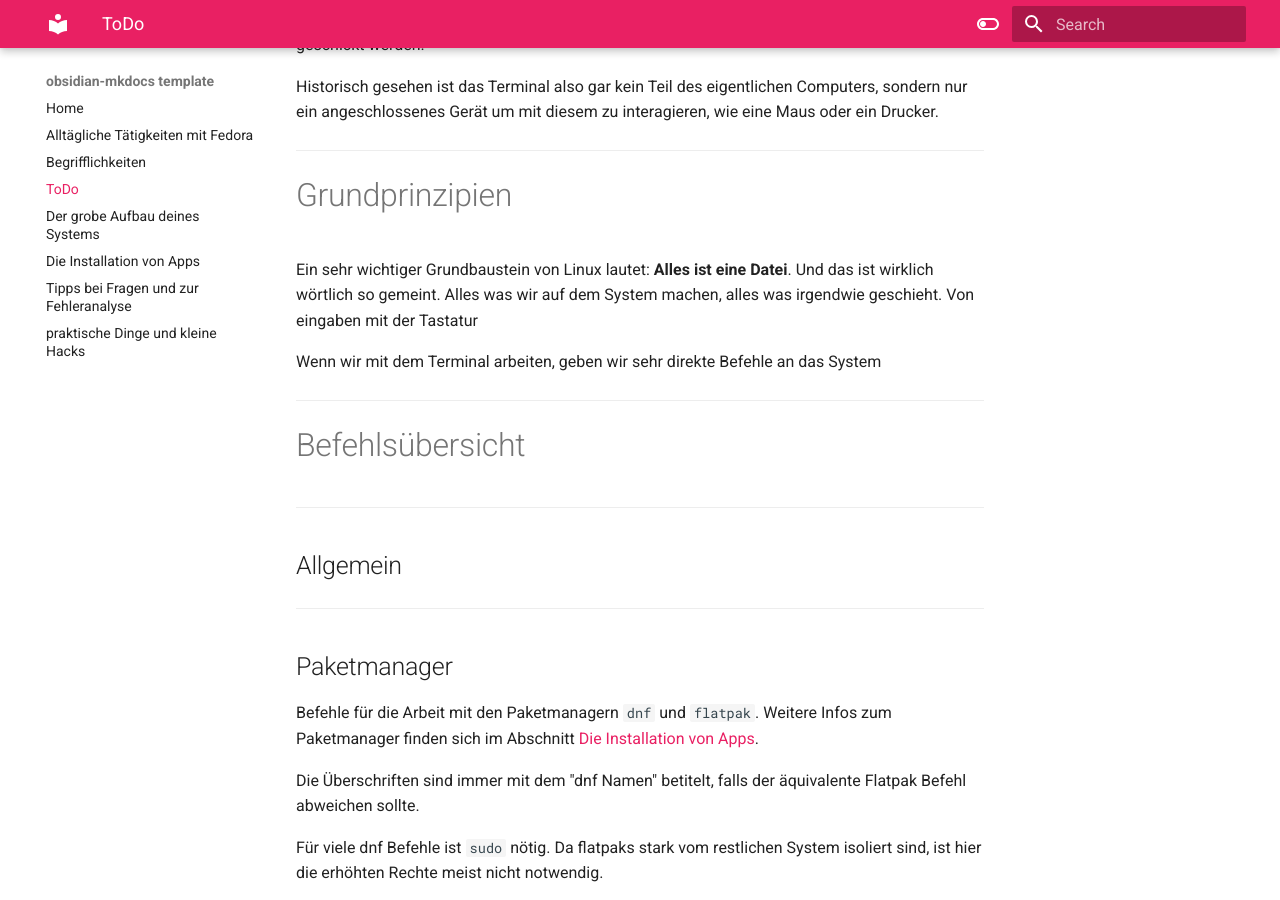
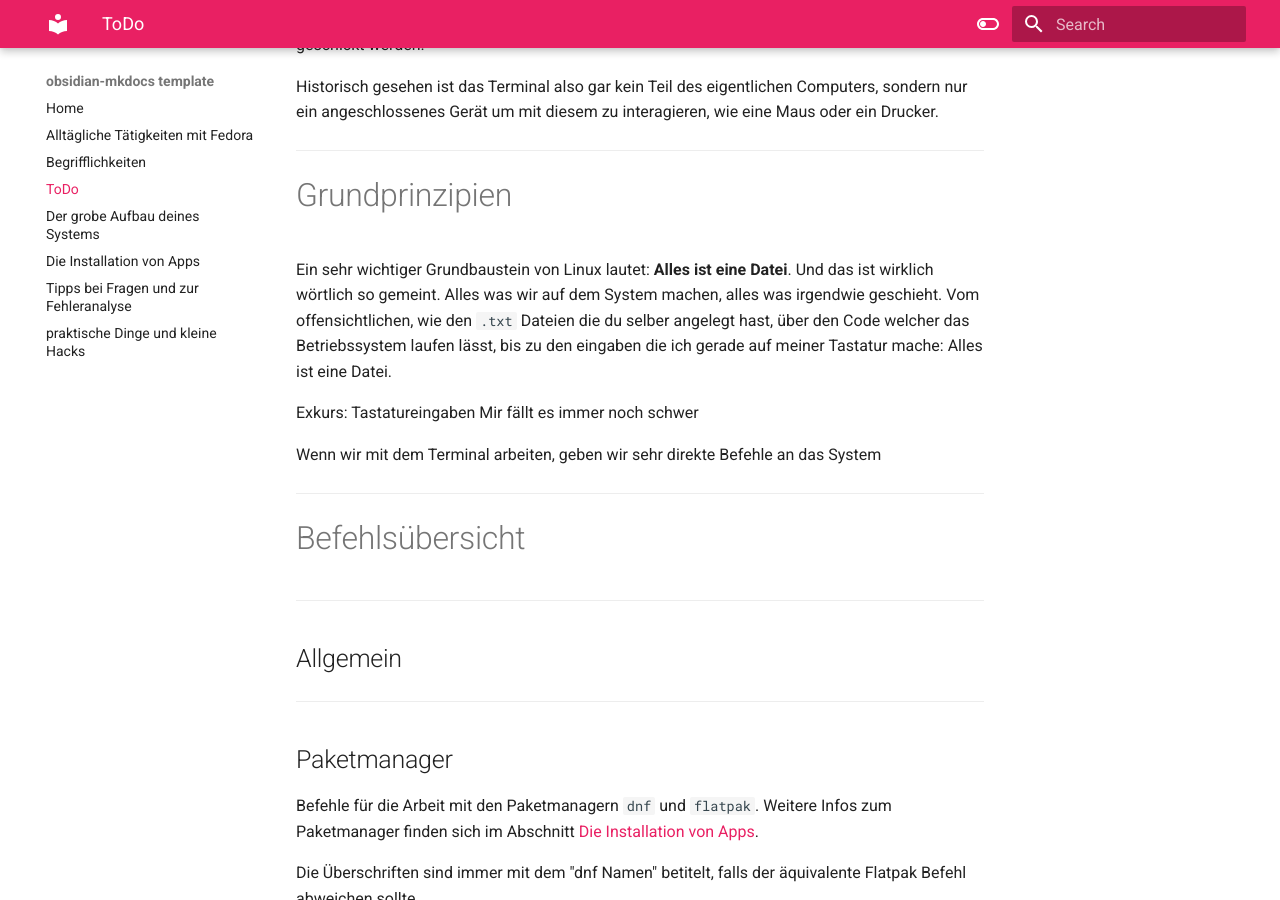
Before and after one commit to Tecipry/Handbuch-fedoraKDE, an MkDocs documentation site: the page built from docs/Das Terminal.md, in a window 1280 px wide and 900 px high, scrolled down 527 px. Built offline with MkDocs 1.6.1 and Material for MkDocs 9.7.7, drawn with Linux system fonts in a browser that asks for light colours.

Commit message:
backup from:  20-12-2025 13:16:21

```diff
--- a/docs/Das Terminal.md
+++ b/docs/Das Terminal.md
@@ -13,7 +13,10 @@ Historisch gesehen ist das Terminal also gar kein Teil des eigentlichen Computer
 # Grundprinzipien
 
 Ein sehr wichtiger Grundbaustein von Linux lautet: **Alles ist eine Datei**.
-Und das ist wirklich wörtlich so gemeint. Alles was wir auf dem System machen, alles was irgendwie geschieht. Von eingaben mit der Tastatur
+Und das ist wirklich wörtlich so gemeint. Alles was wir auf dem System machen, alles was irgendwie geschieht. Vom offensichtlichen, wie den `.txt` Dateien die du selber angelegt hast, über den Code welcher das Betriebssystem laufen lässt, bis zu den eingaben die ich gerade auf meiner Tastatur mache: Alles ist eine Datei.
+
+Exkurs: Tastatureingaben
+Mir fällt es immer noch schwer
 
 Wenn wir mit dem Terminal arbeiten, geben wir sehr direkte Befehle an das System
 
```
